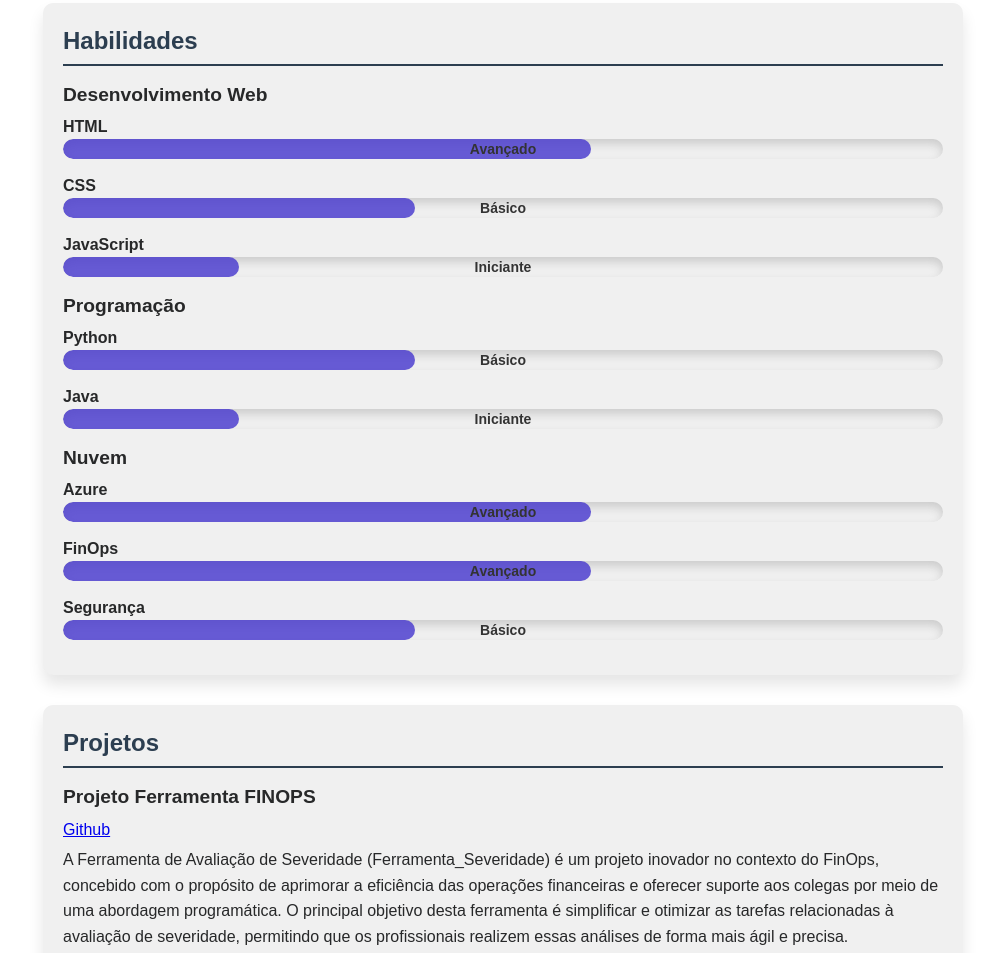
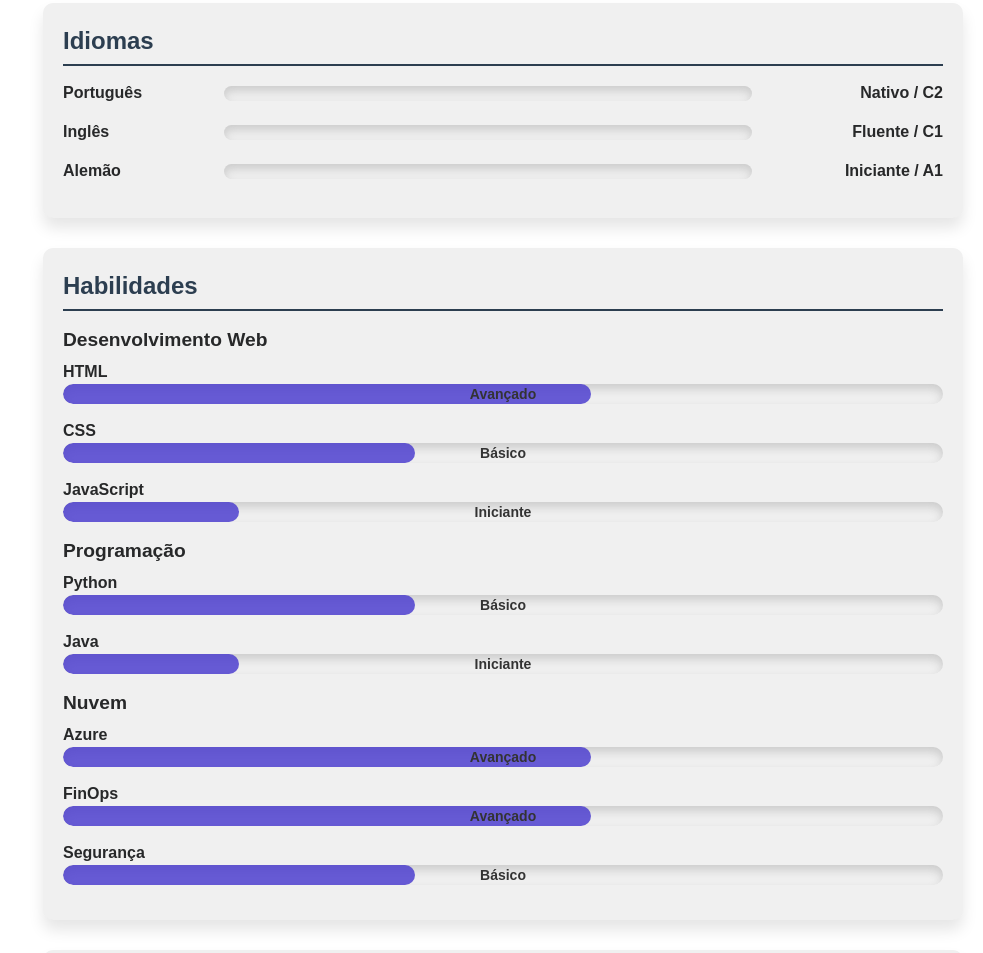
Before and after one commit to schwabandre/Curriculo, a plain HTML site: page index.html in a window 1280 px wide. Shown: the part 1522-2475 px from the top of the page, without its empty margins (297-1280 px from the left). Drawn offline with Linux system fonts and the light colour scheme.

Commit message:
Update index.html

```diff
--- a/index.html
+++ b/index.html
@@ -113,6 +113,36 @@
             </section>
             <!--END OF EDUCATION SECTION-->
 
+
+            <!-- Seção de Idiomas -->
+            <section id="idiomas" class="idiomas">
+              <h2>Idiomas</h2>
+              <ul>
+                <li>
+                  <span class="language-name">Português</span>
+                  <div class="language-bar">
+                    <div class="progress-bar" data-level="nativo"></div>
+                  </div>
+                  <span class="language-level">Nativo / C2</span>
+                </li>
+                <li>
+                  <span class="language-name">Inglês</span>
+                  <div class="language-bar">
+                    <div class="progress-bar" data-level="fluente"></div>
+                  </div>
+                  <span class="language-level">Fluente / C1</span>
+                </li>
+                <li>
+                  <span class="language-name">Alemão</span>
+                  <div class="language-bar">
+                    <div class="progress-bar" data-level="iniciante"></div>
+                  </div>
+                  <span class="language-level">Iniciante / A1</span>
+                </li>
+              </ul>
+            </section>
+
+
             <!--SKILLS SECTION-->
             <section id="skills" class="skills">
                 <h2>Habilidades</h2>
@@ -201,15 +231,6 @@
             <section id="projects" class="projects">
                 <h2>Projetos</h2>
                 <ul>
-                    <li>
-                        <h3>Projeto Ferramenta FINOPS</h3>
-                        <p>
-                            <a href="https://github.com/schwabandre/Ferramenta_Finops_v2"
-                            target="_blank">Github</a>
-                        </p>
-                        <p>A Ferramenta de Avaliação de Severidade (Ferramenta_Severidade) é um projeto inovador no contexto do FinOps, concebido com o propósito de aprimorar a eficiência das operações financeiras e oferecer suporte aos colegas por meio de uma abordagem programática. O principal objetivo desta ferramenta é simplificar e otimizar as tarefas relacionadas à avaliação de severidade, permitindo que os profissionais realizem essas análises de forma mais ágil e precisa.</p>
-                    </li>
-
                     <li>
                       <h3>Projeto Curriculo</h3>
                       <p>
```
